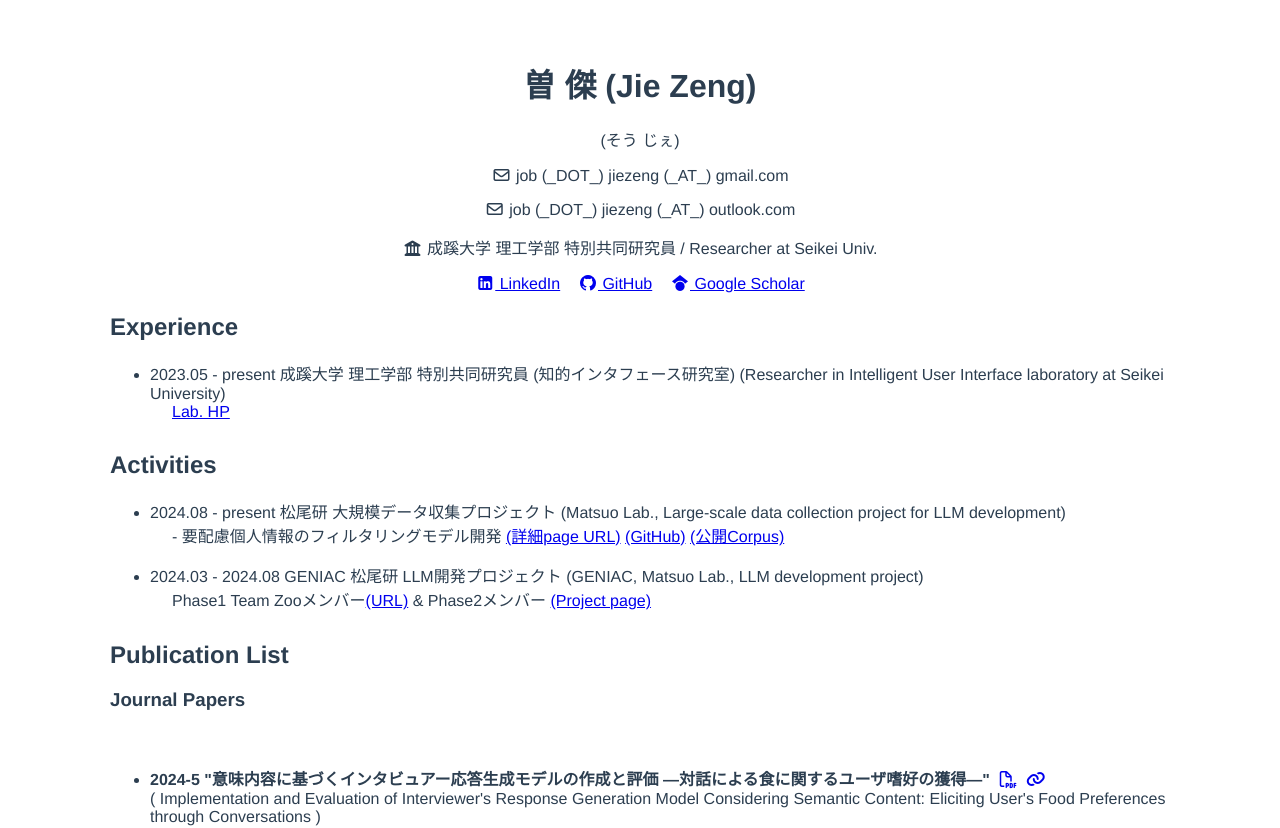
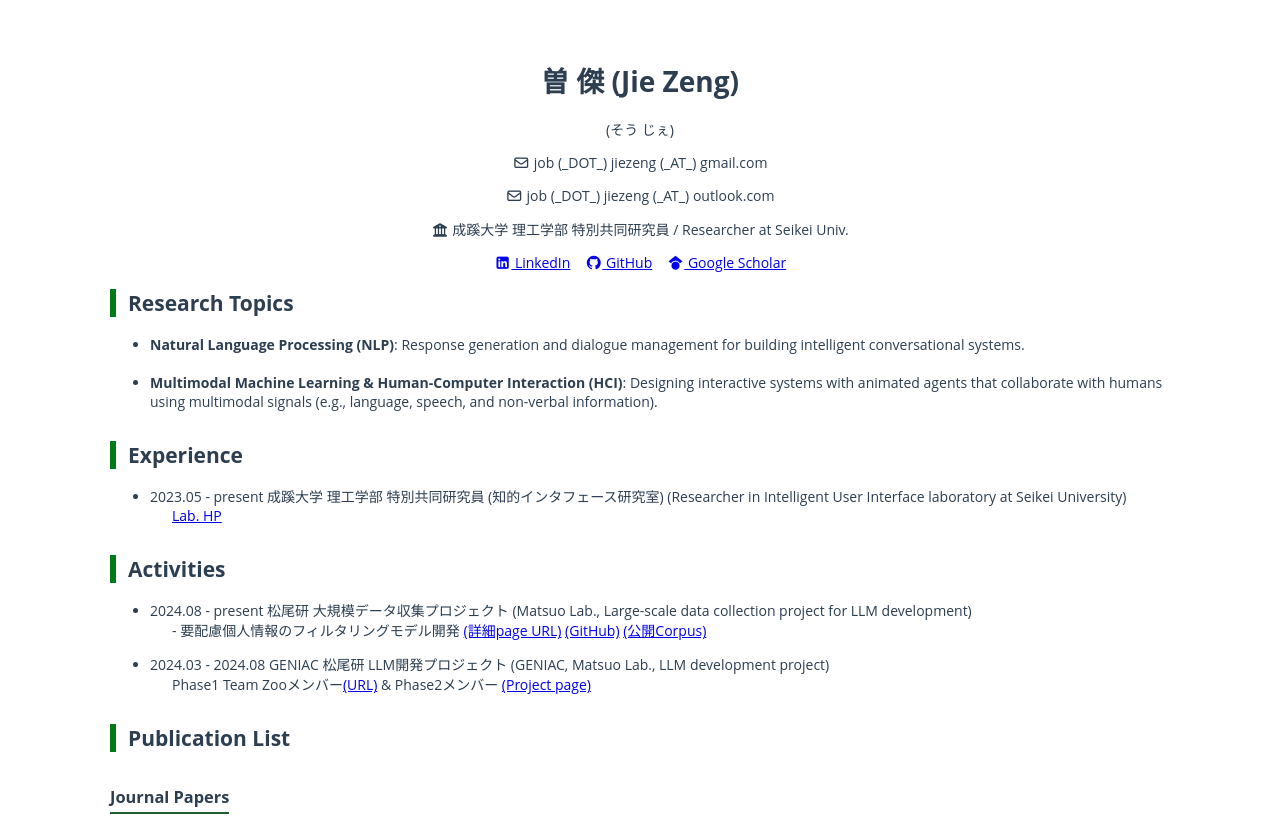
Before and after one commit to viajiefan/viajiefan.github.io, a Vue app: page / in a window 1280 px wide. Shown: the top 828 px of the page. Built offline with nearby package versions, Linux system fonts and the light colour scheme.

Commit message:
add research topics & change styles

```diff
--- a/src/App.vue
+++ b/src/App.vue
@@ -5,7 +5,7 @@
   <!-- <p> {{ descObj }} </p> -->
 
   <div class="content-wrapper">
-    <ExperienceComponent />
+    <ExperienceComponent v-bind:descObj="this.descObj" />
 
     <h2>Publication List</h2>
     <h3>Journal Papers</h3>
@@ -24,7 +24,7 @@
 
     <EducationComponent v-bind:descObj="this.descObj" />
 
-    <h2>著者紹介文</h2>
+    <h3>著者紹介文</h3>
     <p> {{descObj.IntroduceAuthor.Ja}} </p>
 
 
@@ -76,7 +76,8 @@ export default {
 
 <style>
 #app {
-  font-family: Avenir, Helvetica, Arial, sans-serif;
+  font-family: "Open Sans", "Helvetica Neue", Helvetica, Arial, sans-serif;
+  font-size: 14px;
   -webkit-font-smoothing: antialiased;
   -moz-osx-font-smoothing: grayscale;
   color: #2c3e50;
@@ -90,4 +91,15 @@ export default {
   box-sizing: border-box;
   text-align: left;
 }
+
+h2 {
+  border-left: 6px solid #007a19;
+  padding-left: 12px;
+}
+
+h3 {
+  display: inline-block;
+  border-bottom: 2px solid #225d2e;
+  padding-bottom: 4px;
+}
 </style>
--- a/src/assets/desc.yaml
+++ b/src/assets/desc.yaml
@@ -18,6 +18,10 @@ Top:
   #   pdf:
   #   add:
   #   awardtag:
+
+ResearchTopics:
+  point1_eng: "<strong>Natural Language Processing (NLP)</strong>: Response generation and dialogue management for building intelligent conversational systems."
+  point2_eng: "<strong>Multimodal Machine Learning & Human-Computer Interaction (HCI)</strong>: Designing interactive systems with animated agents that collaborate with humans using multimodal signals (e.g., language, speech, and non-verbal information)."
 
 JournalPapers:
   -
--- a/src/components/EducationComponent.vue
+++ b/src/components/EducationComponent.vue
@@ -7,7 +7,7 @@
             <p class="desc"> ( {{descObj.Education.Doctor.engtitle}} ) </p>
             <p class="desc"> 知的インタフェース研究室 Advisor: <a href="https://iui.ci.seikei.ac.jp/yukiko-i-nakano/" target="_blank" rel="noopener noreferrer">Prof. Yukiko I. Nakano</a></p>
             <p class="desc"> 学位論文 "{{descObj.Education.Doctor.thesis_title}}" <a id="icon_link" v-bind:href="descObj.Education.Doctor.thesis_link" target="_blank" rel="noopener noreferrer"><i class="fa-solid fa-link"></i></a></p>
-            <p class="desc"> ( {{descObj.Education.Doctor.thesis_engtitle}} )</p>
+            <p class="desc"> PhD Thesis ( {{descObj.Education.Doctor.thesis_engtitle}} )</p>
         </li>
 
         <li> {{descObj.Education.Master.start_year}}.{{descObj.Education.Master.start_month}} - {{descObj.Education.Master.end_year}}.{{descObj.Education.Master.end_month}} {{descObj.Education.Master.title}}
--- a/src/components/ExperienceComponent.vue
+++ b/src/components/ExperienceComponent.vue
@@ -1,6 +1,16 @@
 <template>
+    <h2>Research Topics</h2>
+    <div class="top">
+    <ul>
+        <li><span v-html="descObj.ResearchTopics.point1_eng"></span>
+        </li>
+        <br>
+        <li><span v-html="descObj.ResearchTopics.point2_eng"></span>
+        </li>
+    </ul>
+    </div>
+
     <h2>Experience</h2>
-
     <div class="top">
     <ul>
         <li>2023.05 - present 成蹊大学 理工学部 特別共同研究員 (知的インタフェース研究室) (Researcher in Intelligent User Interface laboratory at Seikei University)
@@ -24,6 +34,15 @@
 
 </template>
 
+<script>
+export default {
+  name: 'ExperienceComponent',
+  props: {
+    descObj: {},
+  }
+}
+</script>
+
 <style scoped>
 .top {
   margin-bottom: 30px;
```
Also changed, not shown: 7 other files (tests, documents, lock files or other folders).
